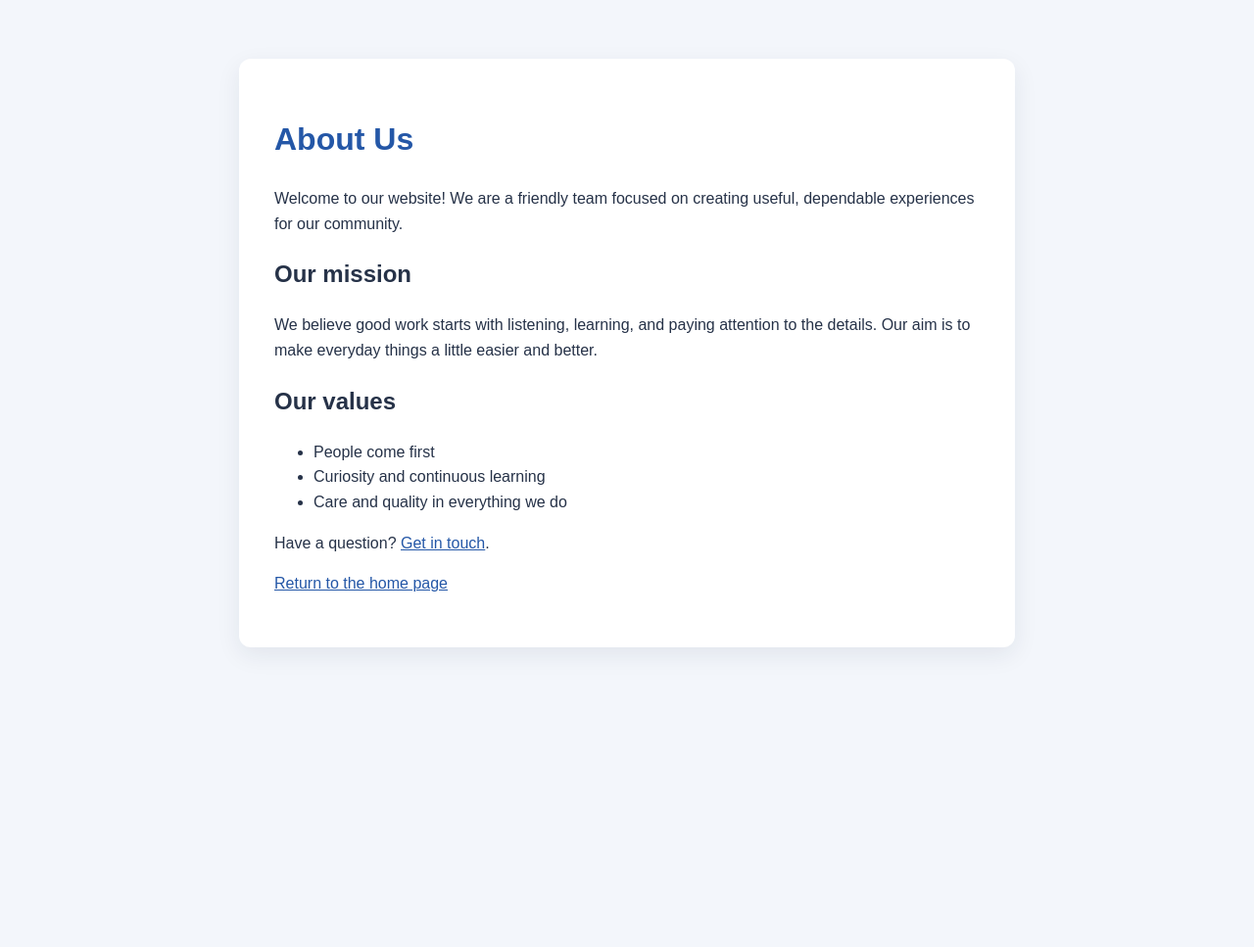
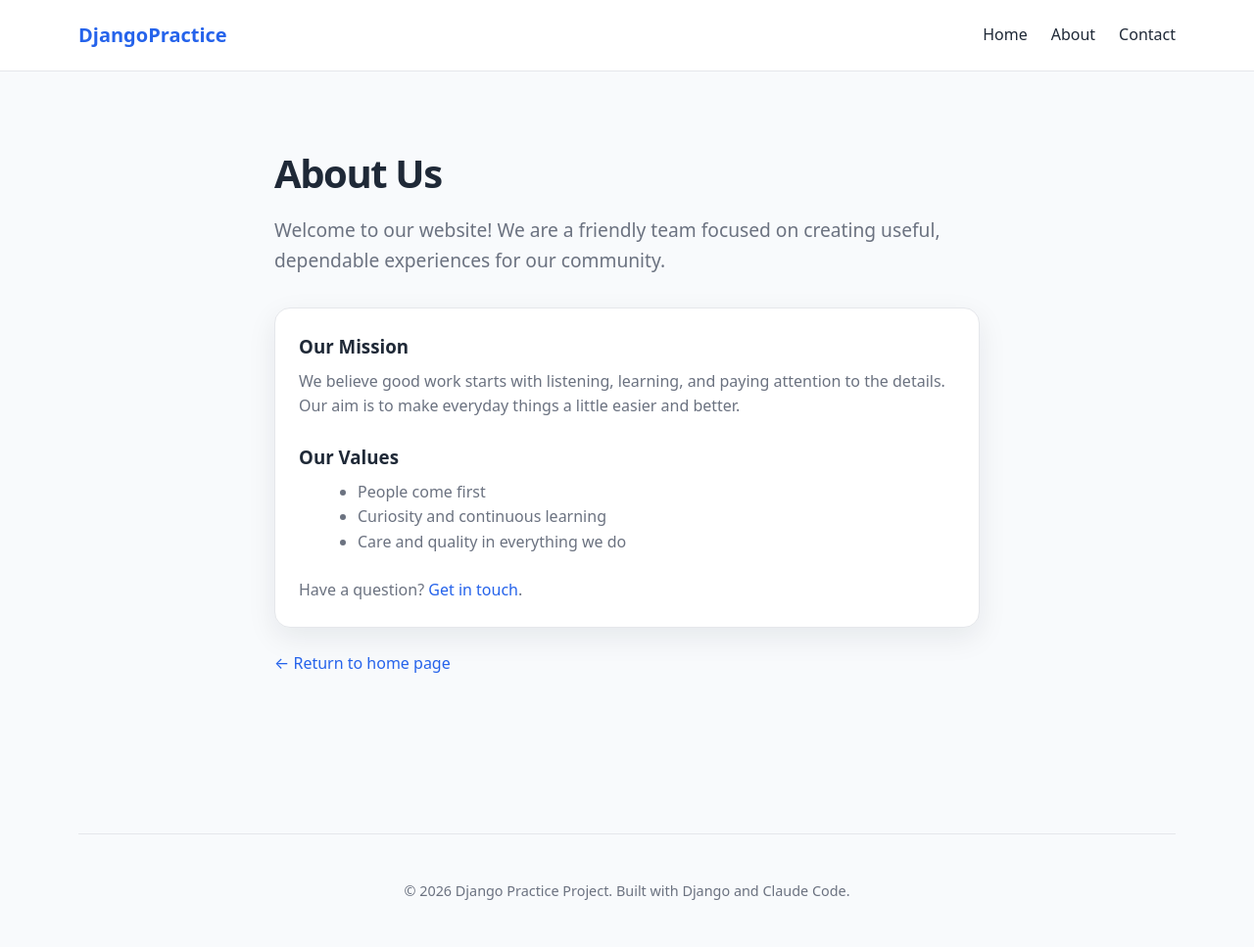
Before and after one commit to Starktechfounder/learing_django_30days, a Django app: page /about/ in a window 1280 px wide. Shown: the whole page at 98% size. Before the commit the page ends 663 px from the top, so only its background shows below. Run offline with Django 5.2, Linux system fonts and the light colour scheme.

Commit message:
Enhance HTML templates with navigation, layout components, and static asset integration
Co-Authored-By: Claude Code <noreply@anthropic.com>

```diff
--- a/templates/about.html
+++ b/templates/about.html
@@ -1,31 +1,24 @@
-<!DOCTYPE html>
-<html lang="en">
-<head>
-	<meta charset="UTF-8">
-	<meta name="viewport" content="width=device-width, initial-scale=1.0">
-	<title>About Us</title>
-	<style>
-		body { margin: 0; font-family: Arial, sans-serif; line-height: 1.6; color: #263248; background: #f3f6fb; }
-		main { max-width: 720px; margin: 60px auto; padding: 36px; background: white; border-radius: 12px; box-shadow: 0 8px 24px #182b4414; }
-		h1 { color: #2457a7; }
-		a { color: #2457a7; }
-		@media (max-width: 600px) { main { margin: 20px; padding: 24px; } }
-	</style>
-</head>
-<body>
-	<main>
-		<h1>About Us</h1>
-		<p>Welcome to our website! We are a friendly team focused on creating useful, dependable experiences for our community.</p>
-		<h2>Our mission</h2>
-		<p>We believe good work starts with listening, learning, and paying attention to the details. Our aim is to make everyday things a little easier and better.</p>
-		<h2>Our values</h2>
-		<ul>
-			<li>People come first</li>
-			<li>Curiosity and continuous learning</li>
-			<li>Care and quality in everything we do</li>
-		</ul>
-		<p>Have a question? <a href="mailto:hello@example.com">Get in touch</a>.</p>
-		<p><a href="/">Return to the home page</a></p>
-	</main>
-</body>
-</html>
+{% extends "base.html" %}
+{% load static %}
+{% block title %}About Us - Django Practice{% endblock %}
+{% block content %}
+<div class="section" style="max-width: 720px; margin: 0 auto;">
+    <h2>About Us</h2>
+    <p class="section-intro">Welcome to our website! We are a friendly team focused on creating useful, dependable experiences for our community.</p>
+
+    <div class="card" style="margin-top: 2rem;">
+        <h3>Our Mission</h3>
+        <p>We believe good work starts with listening, learning, and paying attention to the details. Our aim is to make everyday things a little easier and better.</p>
+
+        <h3 style="margin-top: 1.5rem;">Our Values</h3>
+        <ul style="margin: 0.5rem 0 0 1.25rem; color: var(--color-muted);">
+            <li>People come first</li>
+            <li>Curiosity and continuous learning</li>
+            <li>Care and quality in everything we do</li>
+        </ul>
+
+        <p style="margin-top: 1.5rem;">Have a question? <a href="{% url 'contact' %}">Get in touch</a>.</p>
+    </div>
+    <p style="margin-top: 1.5rem;"><a href="{% url 'home' %}">&larr; Return to home page</a></p>
+</div>
+{% endblock %}
--- a/templates/base.html
+++ b/templates/base.html
@@ -3,19 +3,47 @@
 <head>
     <meta charset="UTF-8">
     <meta name="viewport" content="width=device-width, initial-scale=1.0">
-    {%block css%}
+    {% load static %}
+    <link rel="stylesheet" href="{% static 'styles/index.css' %}">
+    {% block css %}
     {% endblock %}
     <title>
         {% block title %}My Django Site{% endblock %}
     </title>
 </head>
 <body>
-    {% block content %}
-    <center>
-        <h1>{% block heading %}My Django Site{% endblock %}</h1>
-    </center>
-    {% endblock %}
-    {%{% block scripts %}{% endblock %}%}
+    <header class="site-header">
+        <div class="container navbar">
+            <a href="{% url 'home' %}" style="font-weight: 700; font-size: 1.25rem;">DjangoPractice</a>
+            <ul class="nav-links">
+                <li><a href="{% url 'home' %}">Home</a></li>
+                <li><a href="{% url 'about' %}">About</a></li>
+                <li><a href="{% url 'contact' %}">Contact</a></li>
+            </ul>
+        </div>
+    </header>
 
+    <main class="container">
+        {% if messages %}
+            <div style="margin-top: 1.5rem;">
+                {% for message in messages %}
+                    <div style="padding: 1rem; border-radius: 0.5rem; margin-bottom: 1rem; background: {% if message.tags == 'success' %}#d1fae5; color: #065f46{% else %}#fee2e2; color: #991b1b{% endif %};">
+                        {{ message }}
+                    </div>
+                {% endfor %}
+            </div>
+        {% endif %}
+
+        {% block content %}
+        {% endblock %}
+    </main>
+
+    <footer class="container site-footer" style="text-align: center; margin-top: 4rem;">
+        <p>&copy; 2026 Django Practice Project. Built with Django and Claude Code.</p>
+    </footer>
+
+    {% load static %}
+    <script src="{% static 'scripts/greetings.js' %}"></script>
+    {% block scripts %}{% endblock %}
 </body>
 </html>
```
Also changed, not shown: templates/contact.html (+28 -24 lines), templates/home.html (+12 -3 lines).
